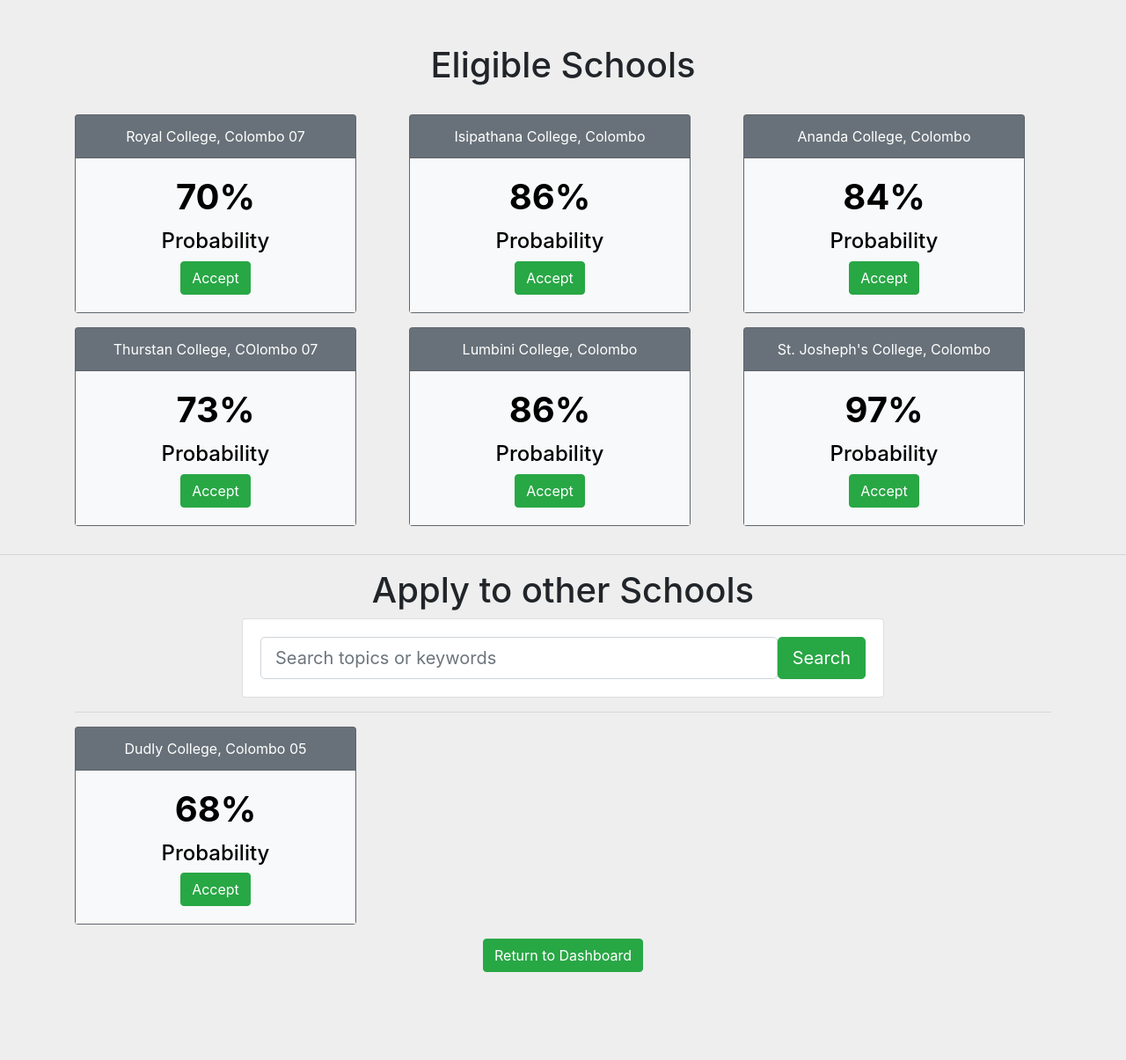
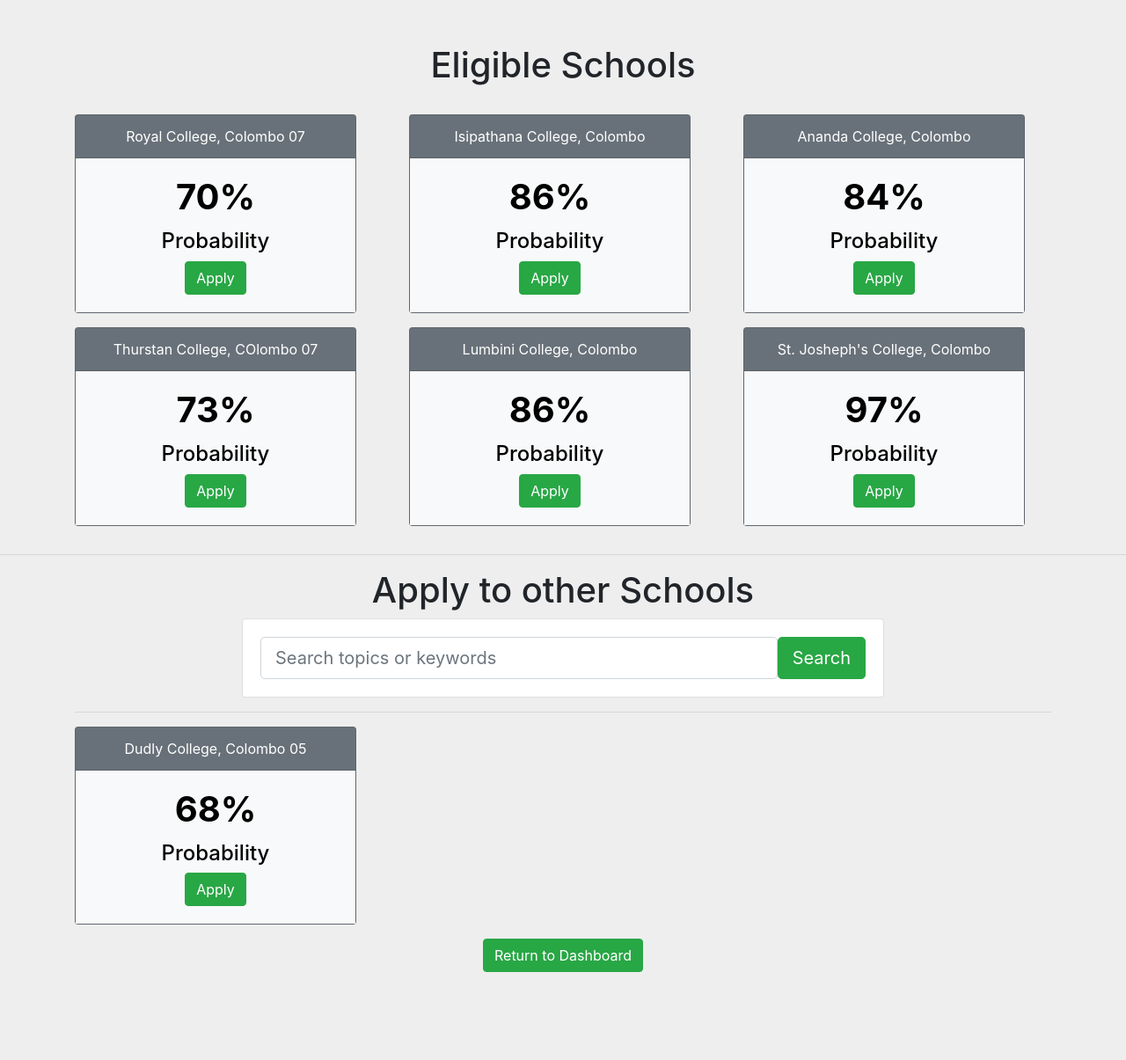
Before and after one commit to cmnisal/schoolAdmission, a PHP site: page /admission/eligible.php in a window 1280 px wide. Shown: the whole page at 88% size. Run offline with PHP 8.4, Linux system fonts and the light colour scheme; data that the repository does not hold is empty.

Commit message:
button hide

```diff
--- a/eligible.php
+++ b/eligible.php
@@ -36,7 +36,7 @@
                             <b><?php echo (rand(70, 98)); ?>%</b>
                         </h1>
                         <h4>Probability</h4>
-                        <button type="button" class="btn btn-success">Accept</button>
+                        <button type="button" onclick="hidebutton(this.id)" id="royal" class="btn btn-success">Apply</button>
                     </div>
                 </div>
             </div>
@@ -52,7 +52,7 @@
                             <b><?php echo (rand(70, 98)); ?>%</b>
                         </h1>
                         <h4>Probability</h4>
-                        <button type="button" class="btn btn-success">Accept</button>
+                        <button type="button" onclick="hidebutton(this.id)" id="isipathana" class="btn btn-success">Apply</button>
                     </div>
                 </div>
             </div>
@@ -67,7 +67,7 @@
                             <b><?php echo (rand(70, 98)); ?>%</b>
                         </h1>
                         <h4>Probability</h4>
-                        <button type="button" class="btn btn-success">Accept</button>
+                        <button type="button" onclick="hidebutton(this.id)" id="ananda"  class="btn btn-success">Apply</button>
                     </div>
                 </div>
             </div>
@@ -86,7 +86,7 @@
                             <b><?php echo (rand(70, 98)); ?>%</b>
                         </h1>
                         <h4>Probability</h4>
-                        <button type="button" class="btn btn-success">Accept</button>
+                        <button type="button" onclick="hidebutton(this.id)" id="thurstan" class="btn btn-success">Apply</button>
                     </div>
                 </div>
             </div>
@@ -102,7 +102,7 @@
                             <b><?php echo (rand(70, 98)); ?>%</b>
                         </h1>
                         <h4>Probability</h4>
-                        <button type="button" class="btn btn-success">Accept</button>
+                        <button type="button" onclick="hidebutton(this.id)" id="lumbini"  class="btn btn-success">Apply</button>
                     </div>
                 </div>
             </div>
@@ -117,7 +117,7 @@
                             <b><?php echo (rand(70, 98)); ?>%</b>
                         </h1>
                         <h4>Probability</h4>
-                        <button type="button" class="btn btn-success">Accept</button>
+                        <button type="button" onclick="hidebutton(this.id)" id="josheph" class="btn btn-success">Apply</button>
                     </div>
                 </div>
             </div>
@@ -160,7 +160,7 @@
                             <b><?php echo (rand(40, 68)); ?>%</b>
                         </h1>
                         <h4>Probability</h4>
-                        <button type="button" class="btn btn-success">Accept</button>
+                        <button type="button" onclick="hidebutton(this.id)" id="dudly" class="btn btn-success">Apply</button>
                     </div>
                 </div>
             </div>
@@ -177,5 +177,15 @@
 
 
 </body>
+<script type="text/javascript">
+    function hidebutton(btn) {
+        var x = document.getElementById(btn);
+        if (x.style.display === "none") {
+            x.style.display = "block";
+        } else {
+            x.style.display = "none";
+        }
+    }
+</script>
 
 </html>
```
